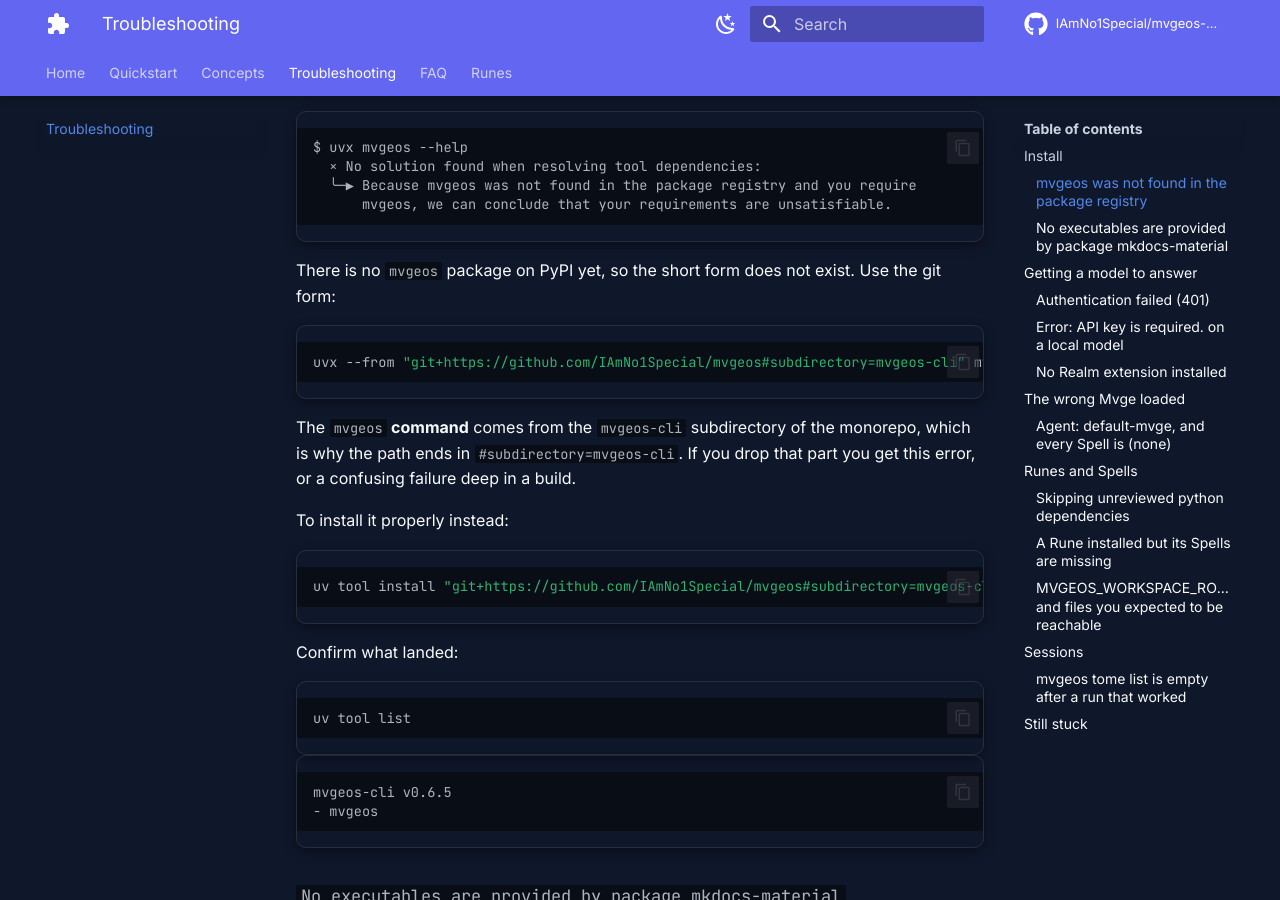
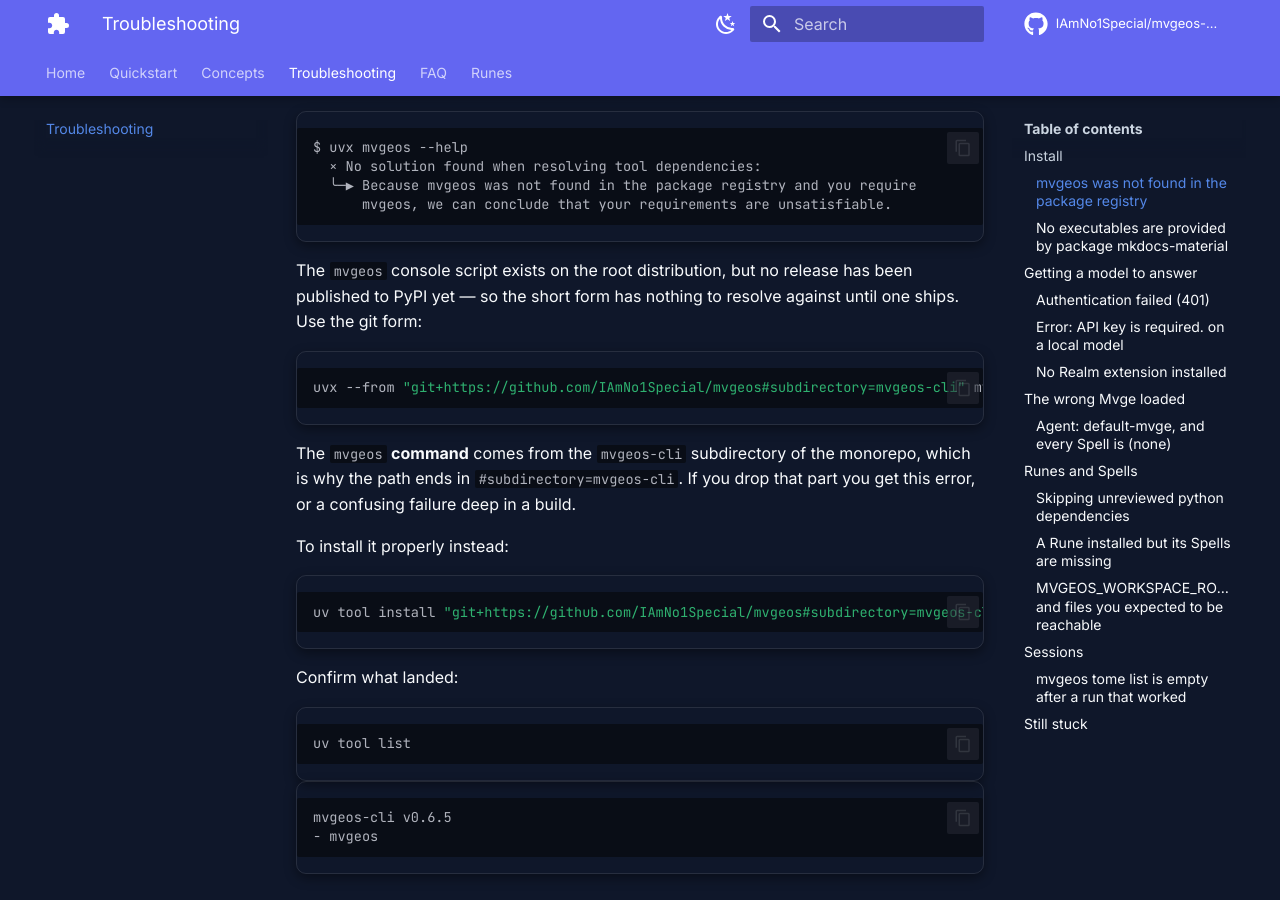
Before and after one commit to IAmNo1Special/mvgeos-marketplace, an MkDocs documentation site: the page built from docs/troubleshooting.md, in a window 1280 px wide and 900 px high, scrolled down 305 px. Built offline with MkDocs 1.6.1 and Material for MkDocs 9.7.7, drawn with Linux system fonts in a browser that asks for light colours; comment, search, counter and statistics services are not loaded.

Commit message:
docs: correct the install-line explanation now that Blocker B has landed
66d009d gave the root distribution a `mvgeos` console script, so the short form
now fails for one reason only: nothing is published to PyPI yet. Verified:

    $ uvx mvgeos --help
    Because mvgeos was not found in the package registry ...

    $ curl -o /dev/null -w '%{http_code}' https://pypi.org/pypi/mvgeos/json
    404

Saying "there is no package on PyPI" was true but attributed the failure to the
wrong cause, which would have sent the next reader looking for a missing entry
point instead of a missing release.

Also adds the measured clean-machine timing to the quickstart's verification
section, since "under five minutes" is a claim worth backing with a number.

mkdocs build --strict still passes with no warnings.

Co-Authored-By: Paperclip <noreply@paperclip.ing>

````diff
--- a/docs/troubleshooting.md
+++ b/docs/troubleshooting.md
@@ -14,8 +14,9 @@ $ uvx mvgeos --help
       mvgeos, we can conclude that your requirements are unsatisfiable.
 ```
 
-There is no `mvgeos` package on PyPI yet, so the short form does not exist. Use
-the git form:
+The `mvgeos` console script exists on the root distribution, but no release has
+been published to PyPI yet — so the short form has nothing to resolve against
+until one ships. Use the git form:
 
 ```bash
 uvx --from "git+https://github.com/IAmNo1Special/mvgeos#subdirectory=mvgeos-cli" mvgeos --help
````
Also changed, not shown: docs/quickstart.md (+3 -0 lines).
